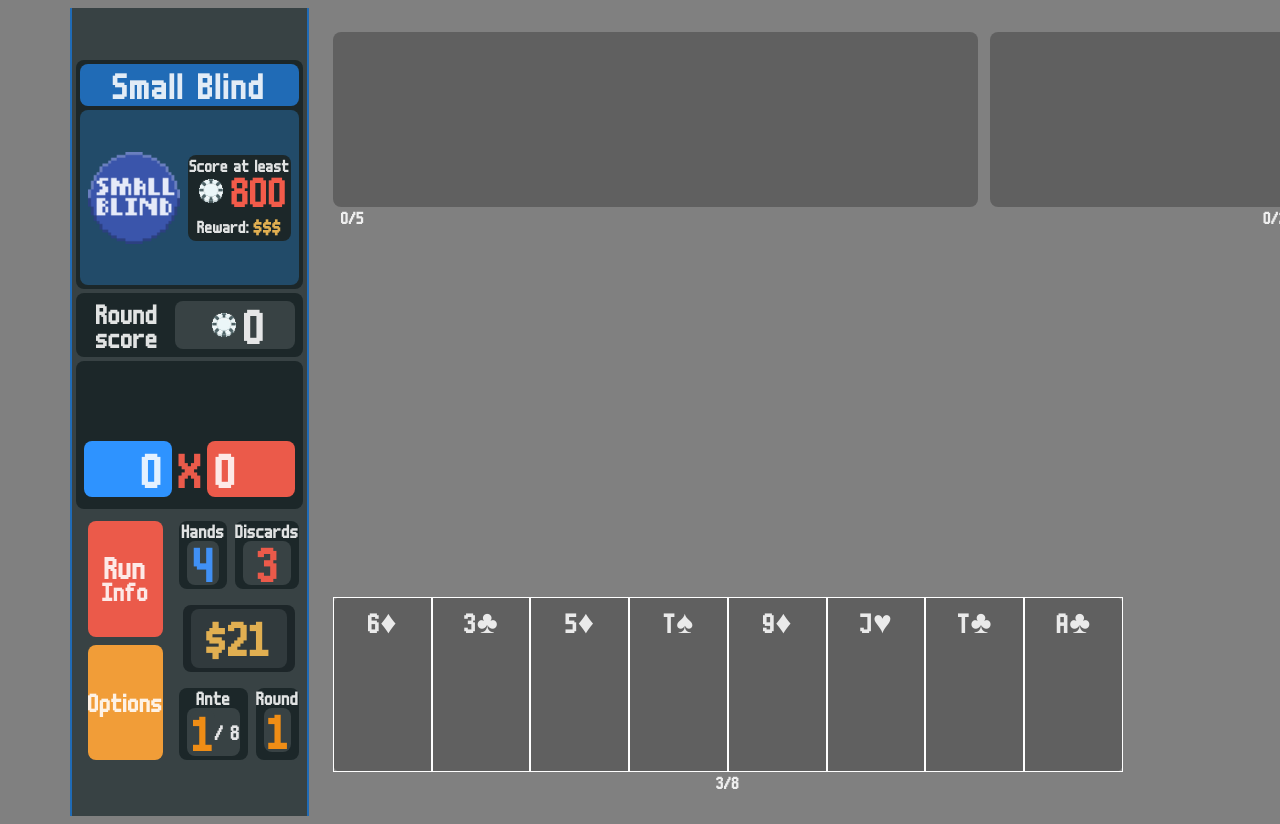
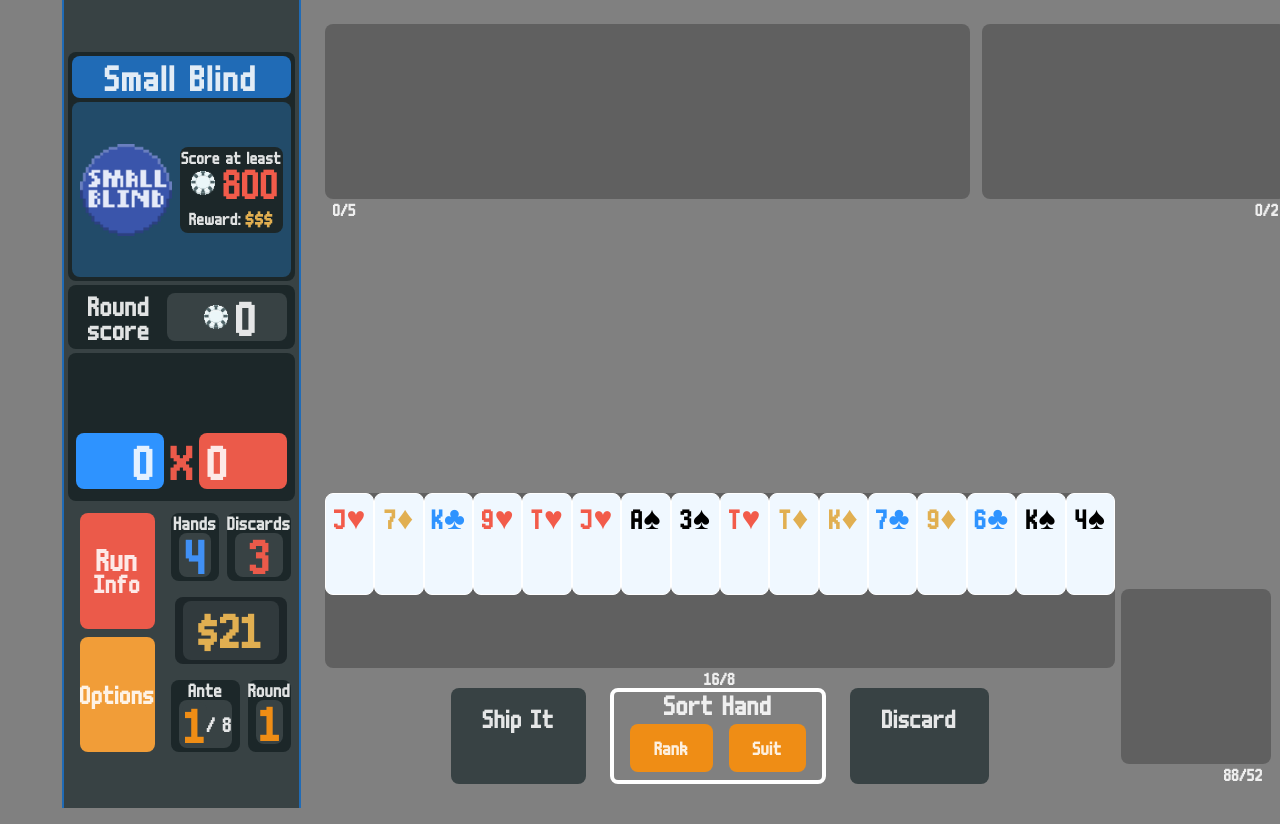
Before and after one commit to imisaacwu/webatro, a React (Vite) app: page / in a window 1280 px wide. Built offline with nearby package versions, Linux system fonts and the light colour scheme.

Commit message:
Day 7: Refactor, hand/deck impl, card shuffling, draw

```diff
--- a/src/App.css
+++ b/src/App.css
@@ -1,3 +1,7 @@
+body {
+    margin: 0;
+}
+
 :root {
     --blue: hsl(211, 100%, 59%);
     --red: hsl(6, 87%, 62%);
@@ -51,6 +55,7 @@
 #bot {
     display: flex;
     flex-direction: row;
+    align-items: flex-end;
     flex: 1;
 }
 
--- a/src/App.tsx
+++ b/src/App.tsx
@@ -1,13 +1,11 @@
 import './App.css'
 import { Blind } from './components/Blind'
 import { Calculator } from './components/Calculator'
-import Deck, { DeckType } from './components/Deck'
-import Hand from './components/Hand'
 import { InfoPanel } from './components/InfoPanel'
 import { Round } from './components/Round'
+import Cards from './components/Cards'
 
 export default function App() {
-    const cards = new Deck({deck: DeckType.Red})
     return (
         <div className='container'>
             <div id='sidebar'>
@@ -28,10 +26,7 @@ export default function App() {
                     </div>
                 </div>
                 <div id='mid'></div>
-                <div id='bot'>
-                    <Hand deck={cards} />
-                    {cards.render()}
-                </div>
+                <Cards handSize={8} />
             </div>
         </div>
     )
--- a/src/components/Card.css
+++ b/src/components/Card.css
@@ -1,11 +1,24 @@
 .card {
-    width: 200px;
+    width: 75px;
+    height: 100px;
     border: 1px solid white;
+    border-radius: 8px;
+    background-color: aliceblue;
     font-size: 32px;
     text-align: center;
     transition: .25s;
+    user-select: none;
 }
 
 .card:hover {
-    transform: scale(1.05);
+    cursor: pointer;
 }
+
+.card.Spades { color: black }
+.card.Hearts { color: var(--red) }
+.card.Clubs { color: var(--blue) }
+.card.Diamonds { color: var(--yellow) }
+
+.card.selected {
+    transform: translateY(-3vh);
+}
--- a/src/components/Card.tsx
+++ b/src/components/Card.tsx
@@ -1,10 +1,5 @@
 import './Card.css'
-
-export enum Suit { Spades, Hearts, Clubs, Diamonds }
-export enum Rank { Two, Three, Four, Five, Six, Seven, Eight, Nine, Ten, Jack, Queen, King, Ace }
-export enum Edition { Base, Foil, Holographic, Negative, Polychrome }
-export enum Enhancement { Bonus, Glass, Gold, Lucky, Mult, None, Steel, Stone, Wild }
-export enum Seal { Blue, Gold, None, Purple, Red }
+import { Edition, Enhancement, Rank, Seal, Suit } from './CardTypes'
 
 const chipMap = new Map([
     [Rank.Two, 2],
@@ -30,21 +25,21 @@ const suitMap = new Map([
 ])
 
 type CardProps = {
+    id: number
     suit: Suit
     rank: Rank
     edition?: Edition
     enhancement?: Enhancement
     seal?: Seal
+    handleClick: (e: React.MouseEvent, id: number) => void
 }
 
 export const Card = (props: CardProps) => {
     const { edition = Edition.Base, enhancement = Enhancement.None, seal = Seal.None } = props
 
     return (
-        <div className='card'>
+        <div id={`card ${props.id}`} className={`card ${Suit[props.suit]}`} onClick={(e) => props.handleClick(e, props.id)}>
             {edition !== Edition.Base ? `${Edition[edition]} ` : ``}{enhancement !== Enhancement.None ? `${Enhancement[enhancement]} ` : ``}{seal !== Seal.None ? `${Seal[seal]} seal `: ``}{((chipMap.get(props.rank) ?? -1) < 10 ? chipMap.get(props.rank) : Rank[props.rank].slice(0,1))}{suitMap.get(props.suit)}
         </div>
     )
 }
-
-//{`${Rank[props.rank]} of ${Suit[props.suit]}`}
--- /dev/null
+++ b/src/components/CardTypes.ts
@@ -0,0 +1,5 @@
+export enum Suit { Spades, Hearts, Clubs, Diamonds }
+export enum Rank { Two, Three, Four, Five, Six, Seven, Eight, Nine, Ten, Jack, Queen, King, Ace }
+export enum Edition { Base, Foil, Holographic, Negative, Polychrome }
+export enum Enhancement { Bonus, Glass, Gold, Lucky, Mult, None, Steel, Stone, Wild }
+export enum Seal { Blue, Gold, None, Purple, Red }
--- /dev/null
+++ b/src/components/Cards.tsx
@@ -0,0 +1,117 @@
+import { Component, ReactElement } from 'react'
+import { Deck } from './Deck'
+import Hand from './Hand'
+import { Card } from './Card'
+import { Suit, Rank } from './CardTypes'
+
+type CardsProps = {
+    handSize: number
+}
+
+type CardsState = {
+    deck: ReactElement[]
+    hand: ReactElement[]
+    selected: ReactElement[]
+}
+
+export class Cards extends Component<CardsProps, CardsState> {
+    constructor(props: CardsProps) {
+        super(props)
+
+        this.state = {
+            deck: [],
+            hand: [],
+            selected: []
+        }
+    }
+
+    componentDidMount() {
+        Object.keys(Suit)
+            .filter(key => isNaN(Number(key)))
+            .forEach(suit => {
+                Object.keys(Rank)
+                    .filter(key => isNaN(Number(key)))
+                    .forEach(rank => {
+                        this.setState(prev => ({
+                            deck: [...prev.deck,
+                                <Card
+                                    key={prev.deck.length}
+                                    id={prev.deck.length}
+                                    suit={Suit[suit as keyof typeof Suit]}
+                                    rank={Rank[rank as keyof typeof Rank]}
+                                    handleClick={this.handleClick}
+                                />
+                            ]
+                        }))
+                    })
+            })
+        this.setState(prev => ({
+            deck: this.shuffle(prev.deck)
+        }), () => {
+            this.draw(this.props.handSize)
+        })
+
+        document.addEventListener('keydown', this.handleKeys)
+    }
+
+    handleClick = (e: React.MouseEvent, id: number) => {
+        const div = e.currentTarget, card = this.state.hand.find(card => card.props.id === id)
+        if(card) {
+            if(!div.getAttribute('class')!.includes('selected') && this.state.selected.length < 5) {
+                div.setAttribute('class', div.getAttribute('class') + ' selected')
+                this.setState(prev => ({
+                    selected: [...prev.selected, card]
+                }), () => console.log(this.state.selected))
+            } else {
+                div.setAttribute('class', div.getAttribute('class')!.replace(' selected', ''))
+                this.setState((prev) => ({
+                    selected: prev.selected.filter(c => c.props.id !== id)
+                }), () => console.log(this.state.selected))
+            }
+        } else { throw Error(`no find`) }
+    }
+
+    shuffle = (deck: ReactElement[]) => {
+        let arr = [...deck], i = deck.length
+        while(i > 0) {
+            let rand = Math.floor(Math.random() * i--);
+            [arr[i], arr[rand]] = [arr[rand], arr[i]]
+        }
+        return arr;
+    }
+
+    draw = (n: number) => {
+        this.setState(prev => ({
+            hand: [...prev.hand, ...prev.deck.slice(-n)],
+            deck: prev.deck.slice(0, -n)
+        }))
+    }
+
+    handleKeys = (e: KeyboardEvent) => {
+        if(e.key === 'Escape') {
+            this.setState({
+                selected: []
+            })
+            this.state.hand.forEach(card => {
+                let c = document.getElementById(`card ${card.props.id}`)
+                c!.setAttribute('class', c!.getAttribute('class')!.replace(' selected', ''))
+            })
+        }
+    }
+
+    render() {
+        return (
+            <div id='bot'>
+                <Hand
+                    hand={this.state.hand}
+                    handSize={this.props.handSize}
+                    selected={this.state.selected.length > 0}
+                    submitted={false}
+                />
+                <Deck num={this.state.deck.length} />
+            </div>
+        )
+    }
+}
+
+export default Cards
--- a/src/components/Deck.tsx
+++ b/src/components/Deck.tsx
@@ -1,87 +1,14 @@
 import './Deck.css'
-import { Card, Rank, Suit } from './Card.tsx'
-import { Component } from 'react'
 
-export enum DeckType {
-    Abandoned = 'abandoned',
-    Anaglyph = 'anaglyph',
-    Black = 'black',
-    Blue = 'blue',
-    Challenge = 'challenge',
-    Checkered = 'checkered',
-    Erratic = 'erratic',
-    Ghost = 'ghost',
-    Green = 'green',
-    Magic = 'magic',
-    Nebula = 'nebula',
-    Painted = 'painted',
-    Plasma = 'plasma',
-    Red = 'red',
-    Yellow = 'yellow',
-    Zodiac = 'zodiac'
+type DeckProps = {
+    num: number
 }
 
-type DeckProps = {
-    deck: DeckType
+export const Deck = (props: DeckProps) => {
+    return (
+        <div id='deck' className='card-container'>
+            <div id='deck-area' className='card-area'></div>
+            <div id='deck-label' className='counter'>{props.num}/52</div>
+        </div>
+    )
 }
-
-type DeckState = {
-    deck: typeof Card[],      // Deck (added cards)
-    currDeck: typeof Card[],  // Deck for each round, resets after each round
-}
-
-class Deck extends Component<DeckProps, DeckState> {
-    arr: JSX.Element[]
-    constructor(props: DeckProps) {
-        super(props)
-
-        this.arr = []
-        if([DeckType.Red].includes(this.props.deck)) {
-            for(const suit of [Suit.Spades, Suit.Hearts, Suit.Clubs, Suit.Diamonds]) {
-                for(const rank of [Rank.Ace, Rank.Two, Rank.Three, Rank.Four, Rank.Five, Rank.Six, Rank.Seven, Rank.Eight, Rank.Nine, Rank.Ten, Rank.Jack, Rank.Queen, Rank.King]) {
-                    this.arr.push(<Card suit={suit} rank={rank} />)
-                }
-            }
-        }
-
-        this.shuffle(this.arr)
-
-        console.log('deck initialized')
-    }
-
-    // componentDidMount(): void {
-    //     this.setState({
-    //         deck: this.arr,
-    //         currDeck: this.arr
-    //     })
-    // }
-
-    render() {
-        return (
-            <>
-                {/* {this.arr} */}
-            </>
-            // <div id='deck' className='card-container'>
-            //     <div id='deck-area' className='card-area'></div>
-            //     <div id='deck-label' className='counter'>52/52</div>
-            // </div>
-        )
-    }
-
-    // draw = (n: number) => {
-        // this.setState({
-        //     currDeck: this.state.currDeck.slice(0, -n)
-        // })
-        // return this.state.deck.slice(-n)
-    // }
-
-    shuffle = (deck: JSX.Element[]) => {
-        let i = deck.length
-        while(i > 0) {
-            let rand = Math.floor(Math.random() * i--);
-            [deck[i], deck[rand]] = [deck[rand], deck[i]]
-        }
-    }
-}
-
-export default Deck
--- a/src/components/Hand.css
+++ b/src/components/Hand.css
@@ -10,3 +10,48 @@
     display: flex;
     justify-content: space-around;
 }
+
+#hand-buttons {
+    display: flex;
+    flex-direction: row;
+    font-size: 30px;
+}
+
+.button {
+    margin: 0 24px;
+    padding: 8px 32px;
+    border-radius: 8px;
+    background-color: var(--light-grey);
+}
+
+#ship.true {
+    background-color: var(--red);
+}
+
+#discard.true {
+    background-color: var(--blue);
+}
+
+#sort {
+    display: flex;
+    flex-direction: column;
+    align-items: center;
+    font-size: 32px;
+    line-height: 24px;
+    padding: 0 8px;
+    border: 4px solid white;
+    border-radius: 8px;
+}
+
+#sort-buttons {
+    display: flex;
+    flex-direction: row;
+    font-size: 22px;
+}
+
+.sort-button {
+    margin: 8px;
+    padding: 12px 24px;
+    background-color: var(--orange);
+    border-radius: 8px;
+}
--- a/src/components/Hand.tsx
+++ b/src/components/Hand.tsx
@@ -1,19 +1,31 @@
-import Deck from './Deck'
+import { ReactElement } from 'react'
 import './Hand.css'
 
-export default function Hand({ deck }: { deck: Deck }) {
-    // const drawn: Card[] = deck.draw(8)
+type HandProps = {
+    hand: ReactElement[]
+    handSize: number
+    selected: boolean
+    submitted: boolean
+}
 
-    // const render = (c: Card) => {
-    //     return <div>{c.toString()}</div>
-    // }
-
+export default function Hand(props: HandProps) {
     return (
         <div id='hand' className='card-container'>
             <div id='hand-area' className='card-area'>
-                {deck.arr.slice(0, 8)}
+                {props.hand}
             </div>
-            <div id='hand-label' className='counter'>3/8</div>
+            <div id='hand-label' className='counter'>{props.hand.length}/{props.handSize}</div>
+            <div id='hand-buttons'>
+                <div id='ship' className={`button ${props.selected}`}>Ship It</div>
+                <div id='sort'>
+                    Sort Hand
+                    <div id='sort-buttons'>
+                        <div id='rank' className='sort-button'>Rank</div>
+                        <div id='suit' className='sort-button'>Suit</div>
+                    </div>
+                </div>
+                <div id='discard' className={`button ${props.selected}`}>Discard</div>
+            </div>
         </div>
     )
 }
```
Also changed, not shown: src/components/DeckType.ts (added, +18 -0 lines). Lines whose indentation alone changed are shown as unchanged.
